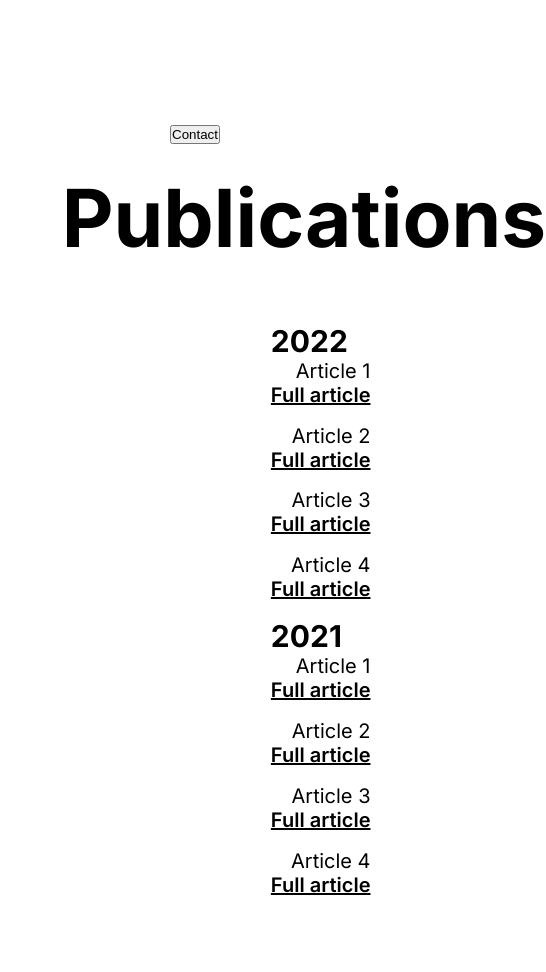
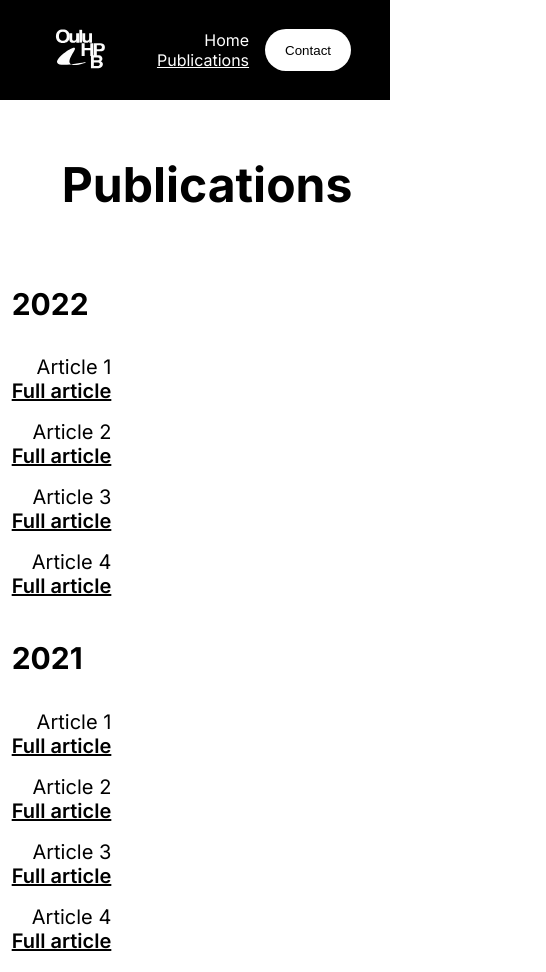
Before and after one commit to nuutti0/ouluhpb, a plain HTML site: page publications.html in a window 390 px wide. Shown: the top 972 px of the page, 546 px wide, since content can reach past the window. Drawn offline with Linux system fonts and the light colour scheme.

Commit message:
Update publications.css

```diff
--- a/style/publications.css
+++ b/style/publications.css
@@ -6,56 +6,61 @@
     margin: 0;
 }
 
-.navbar-container {
-    display: flex;
-    width: 100vw;
-    justify-content: center;
-    background-color: black;
-    font-family: 'Inter', sans-serif;
-    color: white;
-    position: fixed;
-}
-
-.navbar {
-    display: flex;
-    width: 80vw;
-    height: 10vh;
-    justify-content: space-between;
+html {
+    scroll-behavior: smooth;
+    overflow-x: hidden;
 }
 
 
+header {
+    display: flex;
+    justify-content: flex-end;
+    align-items: center;
+    padding: 30px 10% 30px 10%;
+    background-color: black;
+    color: white;
+    font-family: 'Inter', sans-serif;
+    height: 40px;
+}
+
 .main-title {
     font-family: 'Inter', sans-serif;
-    width: 40vw;
-    align-self: center;
-    font-size: 2.5rem;
+    font-size: 2rem;
+    display: flex;
     font-weight: 600vw;
+    justify-content: left;
+    align-items: center;
+    height: 20vh;
+    width: auto;
+}
+
+.main-title h1 {
+    font-size: 3rem;
 }
 
 .main-description {
-    width: 40vw;
-    align-self: center;
+    width: 100%;
+    height: auto;
     font-family: 'Inter', sans-serif;
-    text-align: center;
     display: flex;
     flex-direction: column;
     font-size: 1.25rem;
     color: black;
     background-color: white;
-    padding: 2em 2em 1em 2em;
-    align-items: flex-end;
+    align-items: flex-start;
 }
 
-.navbar .logos {
-    align-self: center;
-    display: flex;
-    justify-content: space-between;
-    align-items: center;
+.main-description ul {
+    padding-bottom: 3vh;
+}
+
+main {
+    height: fit-content;
 }
 
 #textbox {
-    height: 70vh;
     width: auto;
+    padding: 0 3vw 0 3vw;
 }
 
 #textbox a {
@@ -68,6 +73,10 @@
     padding-bottom: 2vh;
 }
 
+#textbox h1 {
+    padding-bottom: 4vh;
+}
+
 .language {
     padding-left: 1vw;
     font-size: 0.8rem;
@@ -76,38 +85,6 @@
 
 .language p {
     padding: 0 0.5vw 0 0.5vw;
-}
-
-#title {
-    font-size: 1rem;
-    align-self: center;
-    color: white;
-    text-decoration: none;
-    padding-left: 3vw;
-}
-
-
-#links {
-    display: flex;
-    width: 30vw;
-    align-items: center;
-    justify-content: space-around;
-}
-
-#links a {
-    color: white;
-    text-decoration: none;
-}
-
-.uni-logo {
-    width: 6em;
-    filter: brightness(0) saturate(100%) invert(100%) sepia(0%) saturate(7379%) hue-rotate(68deg) brightness(113%) contrast(98%);
-}
-
-main {
-    display: flex;
-    height: 100vh;
-    width: 100vw;
 }
 
 
@@ -128,10 +105,6 @@ main {
     display: grid;
     font-size: 1.25rem;
     grid-template-columns: 30vw 30vw;
-}
-
-.arrow {
-    padding-top: 2vh;
 }
 
 footer {
@@ -194,7 +167,7 @@ a:hover {
     animation: shake 00.75s;
 }
 
-ul {
+footer ul {
     list-style: none;
     text-align: center;
 }
@@ -204,45 +177,149 @@ li a {
     font-family: 'Inter', sans-serif;
     text-decoration: none;
 }
+.logo {
+    width: 5em;
+    cursor: pointer;
+    filter: brightness(0) saturate(100%) invert(100%) sepia(0%) saturate(7379%) hue-rotate(68deg) brightness(113%) contrast(98%);
+}
+
+.logos {
+    display: flex;
+    justify-content: center;
+    align-items: center;
+    margin-right: auto;
+}
+
+.navlinks {
+    list-style: none;
+    text-align: right;
+}
+
+.navlinks li {
+    display: inline-block;
+    padding: 0px 1em;
+}
+
+.navlinks li a {
+    transition: all 0.3s ease 0s;
+}
+
+.navlinks li a:hover {
+    color: lightgrey;
+}
+
+ul {
+    list-style: none;
+}
+
+
+#contact {
+    padding: 1em 1.5em;
+    background-color: rgb(255, 255, 255);
+    border: none;
+    border-radius: 50px;
+    cursor: pointer;
+}
+
+#contact:hover {
+    background-color: rgba(197, 197, 197, 0.85);
+}
 
 @media only screen and (max-width: 1150px) {
     #description-container {
         animation: none;
         flex-direction: column;
         align-items: center;
-        height: 96vh;
+        min-height: 96vh;
 
     }
 
     #description {
-        height: 45vh;
-        width: 80vw;
+        width: 90%;
+        padding: 1em 0 1em 0;
     }
 
     #description-image {
+        width: 90%;
+        max-width: none;
+    }
+
+    main {
+        flex-direction: column;
+    }
+
+    .main-description {
         width: 80vw;
+        text-align: left;
+    }
+
+    #publications-info {
+        height: auto;
+    }
+
+    #publications-container {
+        flex-direction: column;
+        max-height: none;
+        padding: 1em 0 1em 0;
+    }
+
+    #publications-about {
+        width: 90%;
+    }
+
+    #publications-links {
+        height: 30vh;
+        width: 80%;
+        align-self: center;
+        grid-template-columns: 1fr 1fr;
+        grid-template-rows: 1.5fr 1fr 1.5fr;
+        grid-template-areas:
+            "buffer1 buffer1"
+            "link1 link2"
+            "buffer2 buffer2";
+    }
+    #link1, #link2 {
+        width: 100%;
+        display: flex;
+    }
+    #center-link1, #center-link2 {
+        align-items: center;
+        width: 80%;
+        justify-content: center;
     }
 
 }
 
-@media only screen and (max-width: 820px) {
-    .navbar {
-        height: 20vh;
+@media screen and (max-width: 600px) {
+    #publications-links {
+        width: 80%;
+        align-self: center;
+        grid-template-columns: 1fr;
+        grid-template-rows: 1fr 1fr;
+        grid-template-areas:
+            "link1"
+            "link2";
+    }
+    #link1, #link2 {
+        width: 100%;
+        display: flex;
+    }
+    #center-link1, #center-link2 {
+        align-items: center;
+        width: 100%;
         justify-content: center;
-        flex-wrap: wrap;
-        width: 100vw;
     }
-
-    .logos {
-        width: 60vw;
-        justify-content: space-between;
+    #title {
+        display: none;
     }
+}
 
 
-    #links {
-        width: 100vw;
-    }
+#title, #copyright {
+    animation: none;
+}
 
+@media only screen and (max-width: 820px) {
     main {
         flex-direction: column;
     }
@@ -262,12 +339,6 @@ li a {
     animation: none;
 }
 
-@keyframes shake {
-    0% {transform: translateX(0px);}
-    50% {transform: translateX(5px);}
-    100% {transform: translateX(0px);}
+#publications {
+    text-decoration: underline;
 }
-
-#publications {
-    font-style: italic;
-}
```
